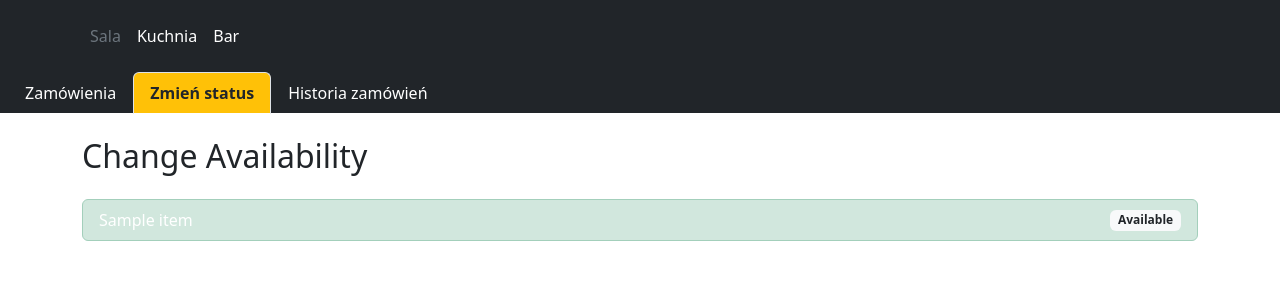
After one commit to MatRos-sf/gastroflow, a Django app: page /menu/changer/ in a window 1280 px wide. The commit adds this page. Shown: the top 300 px of the page. Run offline with Django 5.2, Linux system fonts and the light colour scheme; tables that the repository leaves empty hold one stand-in row (values such as "Sample post").

Commit message:
update 1.0

```diff
--- a/kitchen/templates/kitchen/orders.html
+++ b/kitchen/templates/kitchen/orders.html
@@ -29,7 +29,7 @@
 
         <!-- TREŚĆ -->
         <div class="container py-4">
-            <h1 class="text-center text-dark mb-4">Kitchen Orders</h1>
+            <h1 class="text-center text-dark mb-4">Kuchnia Zamówienia:</h1>
             <div id="orders-container"></div>
         </div>
     </div>
--- a/menu/models.py
+++ b/menu/models.py
@@ -6,6 +6,7 @@ class MenuType(models.TextChoices):
     MENU_FOR_CHILDREN = "menu_for_children", "Menu for children"
     DRINK = "drinks", "Drinks"
     COLD_DRINK = "cold_drinks", "Cold drinks"
+    UNAVAILABLE = "niedostępny", "UNAVAILABLE"
 
 
 class CategoryOrder(models.TextChoices):
--- /dev/null
+++ b/menu/templates/menu/available_changer.html
@@ -0,0 +1,43 @@
+{% extends 'menu/base.html' %}
+{% block content %}
+<!-- MENU TYLKO DLA KITCHEN -->
+<ul class="nav nav-tabs bg-dark rounded-0 border-0 px-2">
+    <li class="nav-item">
+        <a class="nav-link {% if request.resolver_match.url_name == 'kitchen-orders' %}active bg-warning text-dark fw-bold{% else %}text-white{% endif %}"
+           href="{% url 'kitchen-orders' %}">
+            Zamówienia
+        </a>
+    </li>
+    <li class="nav-item">
+        <a class="nav-link {% if request.resolver_match.url_name == 'available' %}active bg-warning text-dark fw-bold{% else %}text-white{% endif %}"
+           href="{% url 'available' %}">
+            Zmień status
+        </a>
+    </li>
+    <li class="nav-item">
+        <a class="nav-link {% if request.resolver_match.url_name == 'orders-history-kitchen' %}active bg-warning text-dark fw-bold{% else %}text-white{% endif %}"
+           href="{% url 'orders-history' %}">
+            Historia zamówień
+        </a>
+    </li>
+</ul>
+<div class="container mt-4">
+    <h2 class="mb-4">Change Availability</h2>
+    <div class="list-group">
+        {% for item in object_list %}
+            <a href="{% url 'toggle-availability' item.id %}"
+               class="list-group-item list-group-item-action d-flex justify-content-between align-items-center
+                      {% if not item.is_available %}list-group-item-danger text-white{% else %}list-group-item-success text-white{% endif %}">
+                <span>{{ item.name }}</span>
+                {% if item.is_available %}
+                    <span class="badge bg-light text-dark">Available</span>
+                {% else %}
+                    <span class="badge bg-dark">Unavailable</span>
+                {% endif %}
+            </a>
+        {% empty %}
+            <p class="text-muted">No items found.</p>
+        {% endfor %}
+    </div>
+</div>
+{% endblock %}
--- a/menu/urls.py
+++ b/menu/urls.py
@@ -9,6 +9,8 @@ from .views import (
     ItemDetailView,
     ItemListView,
     ItemUpdateView,
+    AvailableListView,
+    toggle_availability
 )
 
 addition_patterns = [
@@ -25,4 +27,7 @@ urlpatterns = [
     path("<int:pk>/", ItemDetailView.as_view(), name="item-detail"),
     path("update/<int:pk>/", ItemUpdateView.as_view(), name="item-update"),
     path("addition/", include((addition_patterns, "menu"))),
+    path("changer/", AvailableListView.as_view(), name="available"),
+    path("toggle/<int:pk>/", toggle_availability, name="toggle-availability"),
+
 ]
--- a/menu/views.py
+++ b/menu/views.py
@@ -1,5 +1,7 @@
 from django.urls import reverse
 from django.views.generic import CreateView, DetailView, ListView, UpdateView
+from django.shortcuts import get_object_or_404, redirect
+
 
 from .forms import AdditionForm, ItemForm
 from .models import Addition, Item
@@ -65,3 +67,13 @@ class AdditionUpdateView(UpdateView):
     model = Addition
     form_class = AdditionForm
     template_name = "menu/add.html"
+
+class AvailableListView(ListView):
+    template_name = "menu/available_changer.html"
+    model = Item
+
+def toggle_availability(request, pk: int):
+    item = get_object_or_404(Item, pk=pk)
+    item.is_available = not item.is_available
+    item.save()
+    return redirect("available")
--- a/order/templates/order/order_menu.html
+++ b/order/templates/order/order_menu.html
@@ -12,6 +12,7 @@
                             <p>
                                 <strong>Price:</strong> {{ item.price }} zł
                             </p>
+                            {% if item.is_available %}
                             <form method="post"
                                   action="{% url 'add-to-cart' item.id %}"
                                   class="mt-auto">
@@ -56,6 +57,9 @@
                                 {% endif %}
                                 <button type="submit" class="btn btn-primary w-100">Add to Cart</button>
                             </form>
+                            {% else %}
+                                <p class="text-danger fw-semibold">Danie niedostępne</p>
+                            {% endif %}
                         </div>
                     </div>
                 </div>
--- a/order/views.py
+++ b/order/views.py
@@ -15,7 +15,7 @@ def home(request):
 
 
 def item_list(request):
-    items = Item.objects.filter(is_available=True)
+    items = Item.objects.all()
     return render(request, "order/order_menu.html", {"object_list": items})
 
 
--- a/service/templates/service/items_waiter.html
+++ b/service/templates/service/items_waiter.html
@@ -9,6 +9,7 @@
                         <h5 class="card-title">{{ item.name }}</h5>
                         <p class="card-text">{{ item.description }}</p>
                         <p class="fw-bold">{{ item.price }} zł</p>
+                        {% if item.is_available %}
                         <form method="post" action="{% url 'service:add-to-cart' %}">
                             {% csrf_token %}
                             <input type="hidden" name="item_id" value="{{ item.id }}">
@@ -43,6 +44,9 @@
                             {% endif %}
                             <button type="submit" class="btn btn-primary w-100">➕ Add to Cart</button>
                         </form>
+                        {% else %}
+                            <p class="text-danger fw-semibold">Danie niedostępne</p>
+                        {% endif %}
                     </div>
                 </div>
             </div>
--- a/service/views.py
+++ b/service/views.py
@@ -7,7 +7,7 @@ from django.shortcuts import get_object_or_404, redirect, render
 from django.utils import timezone
 from django.views.generic import DetailView, ListView
 
-from menu.models import Addition, Item, CategoryOrder
+from menu.models import Addition, Item, CategoryOrder, MenuType
 from order.models import Bill, Order, OrderItem, OrderItemAddition, StatusBill
 
 
@@ -19,7 +19,9 @@ def item_list(request):
     if request.method == "POST":
         print("Hello")
 
-    items = Item.objects.filter(is_available=True)
+    items = Item.objects.exclude(menu=MenuType.UNAVAILABLE)
+    for i in items:
+        print(i.is_available)
     return render(request, "service/items_waiter.html", {"object_list": items})
 
 
```
Also changed, not shown: kitchen/templates/kitchen/history.html (+21 -0 lines).
